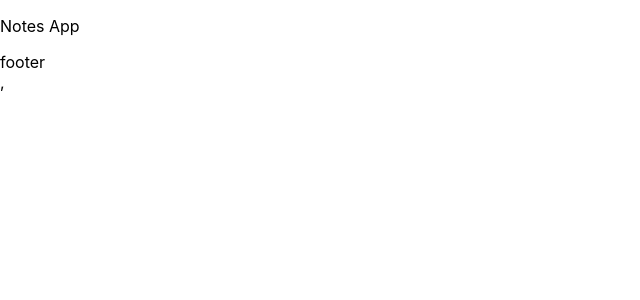
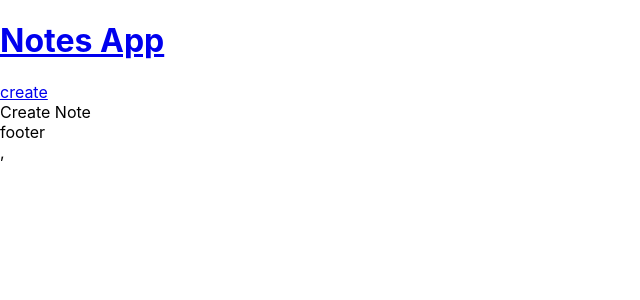
Before and after one commit to Pierluigi10/webapp-notes-manager, a React (Vite) app: page /create in a window 1280 px wide. Before the commit this address had no page. Shown: the top 300 px of the page, without its empty margins (0-640 px from the left). Built offline with nearby package versions, Linux system fonts and the light colour scheme.

Commit message:
add LINK and create function/component CreateNoteScreen

```diff
--- a/src/App.jsx
+++ b/src/App.jsx
@@ -1,23 +1,27 @@
-import { Routes, Route } from "react-router-dom";
+import { Routes, Route, Link } from "react-router-dom";
+import { CreateNoteScreen } from "./CreateNoteScreen";
 
-function HomeScreen(){
-  return(
+function HomeScreen() {
+  return (
     <>
       <h3>Home</h3>
     </>
-  )
+  );
 }
-
 
 function App() {
   return (
     <div className="App">
       <header className="App-header">
-          <p>Notes App</p>
+        <h1>
+          <Link to="/"> Notes App </Link>
+        </h1>
+        <Link to="/create"> create </Link>
       </header>
       <main>
         <Routes>
           <Route path="/" element={<HomeScreen />} />
+          <Route path="/create" element={<CreateNoteScreen />} />
         </Routes>
       </main>
       <footer>footer</footer>
--- /dev/null
+++ b/src/CreateNoteScreen.jsx
@@ -0,0 +1,7 @@
+export function CreateNoteScreen() {
+  return (
+    <>
+      Create Note
+    </>
+  );
+}
```
Lines whose indentation alone changed are shown as unchanged.
